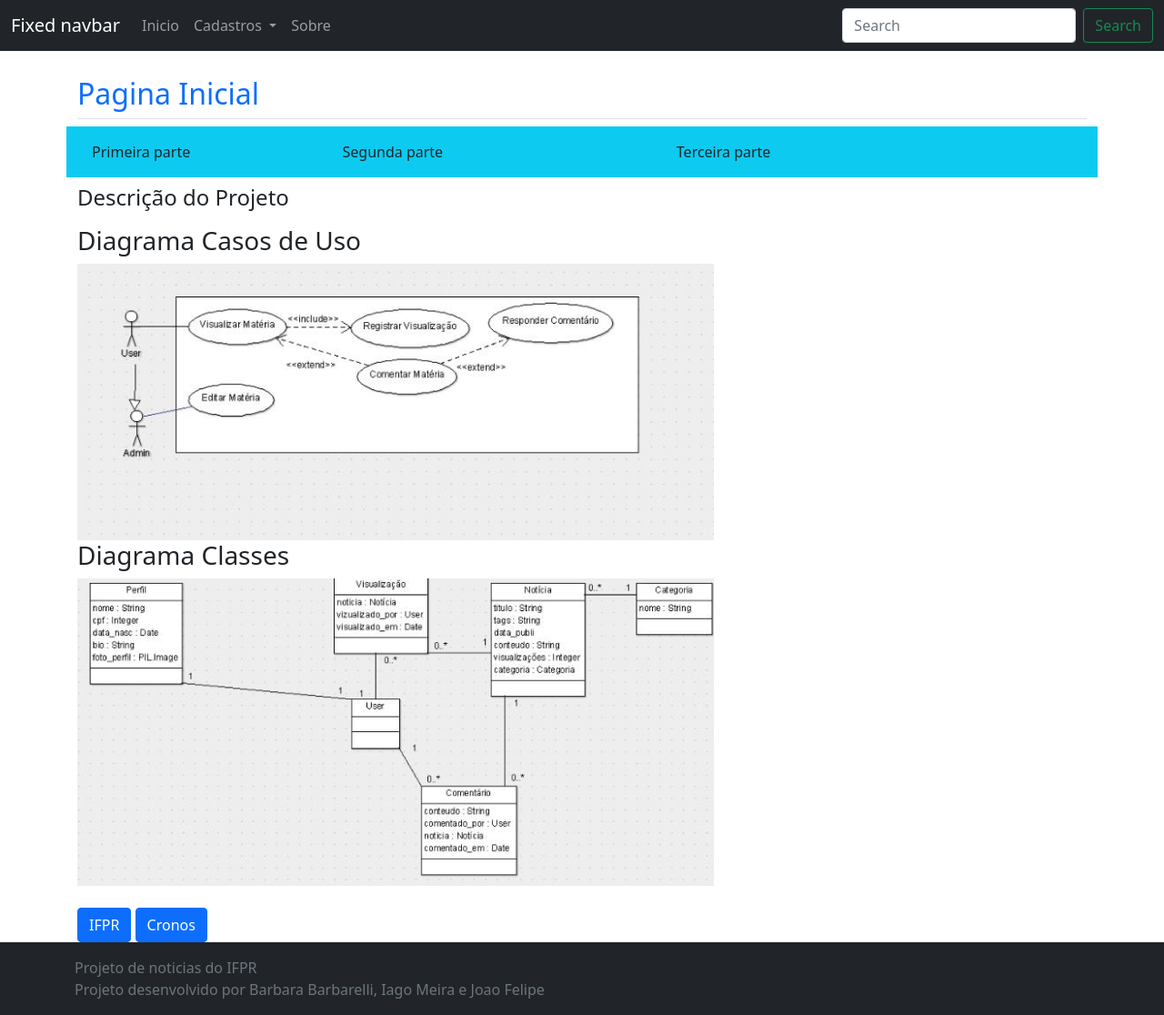
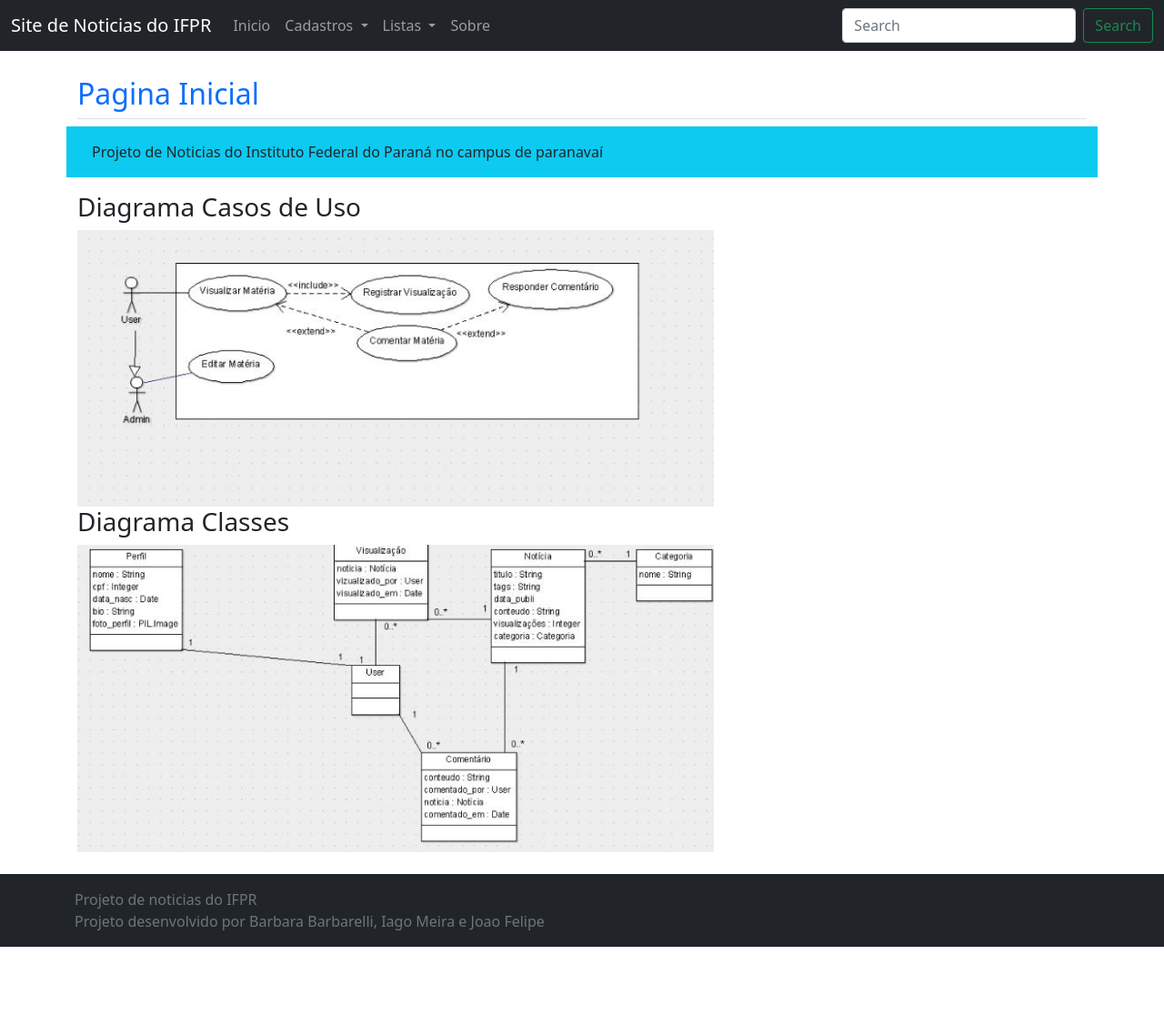
Before and after one commit to JoaoFelipSants/ProjectOfWeb, a Django app: page / in a window 1280 px wide. Shown: the whole page at 91% size. After the commit the page ends 1041 px from the top, so only its background shows below. Run offline with Django 3.2, Linux system fonts and the light colour scheme; some libraries are stand-ins or nearby versions.

Commit message:
atualização do domingao

```diff
--- a/cadastros/templates/cadastros/listas/categoria.html
+++ b/cadastros/templates/cadastros/listas/categoria.html
@@ -23,7 +23,7 @@
             <td>{{categoria.nome}}</td>
 
             <td>
-                <a href="{% url 'editar-categoria' perfil.pk %}" class="btn btn-warning btn-sm">Editar</a>
+                <a href="{% url 'editar-categoria' categoria.pk %}" class="btn btn-warning btn-sm">Editar</a>
             </td>
         </tr>
         {% empty %}
--- a/cadastros/templates/cadastros/listas/perfil.html
+++ b/cadastros/templates/cadastros/listas/perfil.html
@@ -28,7 +28,7 @@
             <td>{{perfil.cpf}}</td>
             <td>{{perfil.data_nasc}}</td>
             <td>
-                <a href="{% url 'editar-perfil' perfil.pk %}" class="btn btn-warning btn-sm">Editar</a>
+              <a href="{% url 'editar-perfil' perfil.pk %}" class="btn btn-warning btn-sm">Editar</a>
             </td>
         </tr>
         {% empty %}
--- a/paginas/templates/paginas/index.html
+++ b/paginas/templates/paginas/index.html
@@ -9,11 +9,8 @@
 
             <h2 class="text-primary border-bottom pb-2 pt-4"> Pagina Inicial </h2>
             <div class="row bg-info p-3 mb-2">
-                <div class="col-3"> Primeira parte </div>
-                <div class="col-4"> Segunda parte </div>
-                <div class="col-3"> Terceira parte </div>
+                <div class="col-12"> Projeto de Noticias do Instituto Federal do Paraná no campus de paranavaí </div>
             </div>
-            <h4> Descrição do Projeto </h4>
             <p class="solid">  </p>
             <h3>Diagrama Casos de Uso</h3>
             <img src="{% static 'img/Diagrama-de-caso-de-uso.jpg'%}" width="700" alt="">
@@ -21,7 +18,5 @@
             <img src="{% static 'img/Diagrama-De-Classes.jpg'%}" width="700" alt="">
             <br>
             <br>
-            <a href="#" class="btn btn-primary">IFPR</a>
-            <a href="#" class="btn btn-primary">Cronos</a>
 
     {% endblock %}
--- a/paginas/templates/paginas/modelo.html
+++ b/paginas/templates/paginas/modelo.html
@@ -8,7 +8,7 @@
     <meta name="author" content="Barbara, Iago e Joao Felipe">
 
     {% block titulo %}
-    <title>Site</title>
+    <title>Site de Noticias do IFPR</title>
     {% endblock %}
 
     <link rel="shortcut icon" href = "{% static 'img/logo.jpg' %}">
@@ -52,7 +52,7 @@
   <!-- Fixed navbar -->
   <nav class="navbar navbar-expand-md navbar-dark fixed-top bg-dark">
     <div class="container-fluid">
-      <a class="navbar-brand" href="#">Fixed navbar</a>
+      <a class="navbar-brand" href="#">Site de Noticias do IFPR</a>
       <button class="navbar-toggler" type="button" data-bs-toggle="collapse" data-bs-target="#navbarCollapse" aria-controls="navbarCollapse" aria-expanded="false" aria-label="Toggle navigation">
         <span class="navbar-toggler-icon"></span>
       </button>
@@ -61,22 +61,44 @@
           <li class="nav-item">
             <a class="nav-link" aria-current="page" href="{% url 'index-2' %}">Inicio</a>
           </li>
-          <li class="nav-item">
+
+
           <li class="nav-item dropdown">
-                <a class="nav-link dropdown-toggle" href="#" id="navbarDropdown" role="button" data-bs-toggle="dropdown" aria-expanded="false">
+            <a class="nav-link dropdown-toggle" href="#" id="navbarDropdown" role="button" data-bs-toggle="dropdown"
+                aria-expanded="false">
                 Cadastros
             </a>
             <ul class="dropdown-menu" aria-labelledby="navbarDropdown">
-                  <li><a class="dropdown-item" href="{% url 'listar-perfil' %}">Perfil</a></li>
-                  <li><a class="dropdown-item" href="{% url 'listar-noticia' %}">Noticia</a></li>
+                <li><a class="dropdown-item" href="{% url 'cadastrar-perfil' %}">Perfil</a></li>
+                <li><a class="dropdown-item" href="{% url 'cadastrar-categoria' %}">Categoria</a></li>
+                <li><a class="dropdown-item" href="{% url 'cadastrar-noticia' %}">Noticia</a></li>
                 <li>
                     <hr class="dropdown-divider">
                 </li>
                 <li><a class="dropdown-item" href="#">Something else here</a></li>
             </ul>
         </li>
+
+        <li class="nav-item dropdown">
+          <a class="nav-link dropdown-toggle" href="#" id="navbarDropdown" role="button" data-bs-toggle="dropdown"
+              aria-expanded="false">
+              Listas
+          </a>
+          <ul class="dropdown-menu" aria-labelledby="navbarDropdown">
+              <li><a class="dropdown-item" href="{% url 'listar-perfil' %}">Perfil</a></li>
+              <li><a class="dropdown-item" href="{% url 'listar-noticia' %}">Noticia</a></li>
+              <li><a class="dropdown-item" href="{% url 'listar-categoria' %}">Categoria/a></li>
+              <li>
+                  <hr class="dropdown-divider">
+              </li>
+              <li><a class="dropdown-item" href="#">Something else here</a></li>
+          </ul>
+      </li>
+
+      <li class="nav-item">
           <a class="nav-link" href="{% url 'sobre' %}">Sobre</a>
           </li>
+
         </ul>
         <form class="d-flex">
           <input class="form-control me-2" type="search" placeholder="Search" aria-label="Search">
--- a/paginas/templates/paginas/sobre.html
+++ b/paginas/templates/paginas/sobre.html
@@ -4,9 +4,9 @@
 
 
 {% block conteudo %}
-    <h1>Descrição do projeto</h1>
+    <h1>Descrição do projeto</h1><br>
     <p>
-        confia que dá
+        Este projeto tem o intuito de desenvolver um site de notícias do Instituto Federal do Paraná (IFPR), apenas para alunos receberem as informações, as pessoas que terão acesso para dar as notícias são servidores da instituição e alunos do grêmio estudantil do instituto, sendo assim manterá os alunos informados e também contribuirá em algumas formas com os alunos da instituição, a ideia do site também é para que os alunos possam fazer inscrições para os eventos ou situações que são necessárias o cadastro do aluno para que recebam horas e sendo assim os alunos também podem receber os seus certificados sem precisar pagar, um outro planejamento é para que os alunos possam opinar no site sobre o que eles acharam de tal informação, mas caso ocorra um comentário indesejado ele pode ser denunciado
     </p>
 {% endblock %}
 
```
Also changed, not shown: cadastros/templates/cadastros/listas/noticia.html (+49 -0 lines), cadastros/views.py (+11 -8 lines), db.sqlite3. Lines whose indentation alone changed are shown as unchanged.
